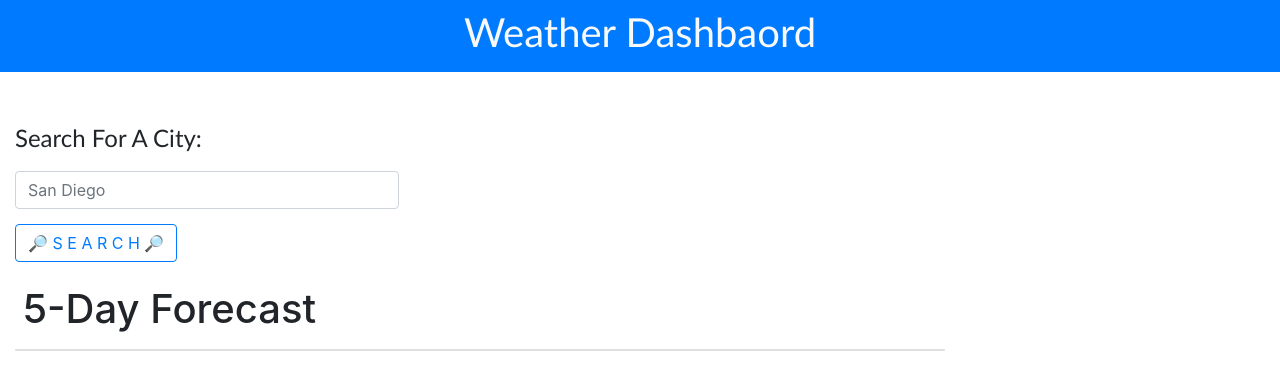
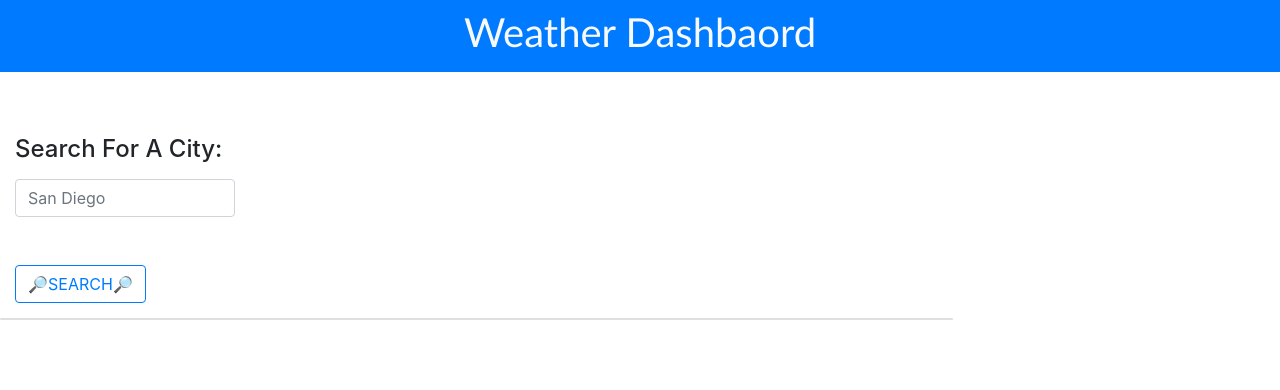
Before and after one commit to abewd/WeatherForecast, a plain HTML site: page index.html in a window 1280 px wide. Drawn offline with nearby package versions, Linux system fonts and the light colour scheme.

Commit message:
redid the html, starting the JS and progressing through it.

```diff
--- a/assets/style.css
+++ b/assets/style.css
@@ -26,3 +26,11 @@ header {
   justify-content: left;
   display: flex;
 }
+
+.searchButton {
+  margin: 15px;
+}
+
+.searchText {
+  margin: 15px;
+}
--- a/index.html
+++ b/index.html
@@ -30,43 +30,45 @@
         <h1>Weather Dashbaord</h1>
       </div>
     </header>
-    <!-- Main Content For The Page -->
+
+    <!-- Main Content Container -->
     <div class="mainContent">
-      <!-- Search Bar Bootstrap -->
-      <div class="citySearch">
-        <a>Search For A City: </a>
-      </div>
+      <!-- Main Content Row -->
+      <div class="row">
+        <!-- City Search -->
+        <div class="col-7 searchCol">
+          <!-- Search Button -->
+          <div class="searchText">
+            <h4>Search For A City:</h4>
+          </div>
+          <div class="input-group mb-5">
+            <input
+              type="text"
+              class="form-control"
+              id="cityInput"
+              placeholder="San Diego"
+            />
+          </div>
+          <!-- Search Button -->
+          <div class="searchButton">
+            <button
+              type="button"
+              class="btn btn-outline-primary"
+              id="citySearchBtn"
+            >
+              🔎SEARCH🔎
+            </button>
+          </div>
 
-      <div class="input-group">
-        <input
-          type="Search"
-          class="form-control rounded"
-          placeholder="San Diego"
-          aria-label="Search"
-          aria-describedby="search-addon"
-        />
-      </div>
+          <!-- City Table List -->
+          <div class="list-group" id="cityList"></div>
+        </div>
 
-      <!-- Magnification logo is an Emoji -->
-      <div class="searchBar">
-        <button type="button" class="btn btn-outline-primary">
-          🔎 S E A R C H 🔎
-        </button>
-      </div>
-      <!-- This is where the forecast will be displayed -->
-      <!-- Display 5 day forecast here: -->
-
-      <div class="col-md-8">
-        <div class="d-flex flex-column">
-          <div class="p-2"><h1>5-Day Forecast</h1></div>
-          <div id="five-day" class="row"></div>
+        <!-- Weather Information Column -->
+        <div class="col-9">
+          <div class="card" style="width: 100%" id="weatherContainer"></div>
+          <div id="forecastContainer"></div>
         </div>
-      </div>
-
-      <!-- Weather Information Column -->
-      <div class="col-9">
-        <div class="card" style="width: 100%" id="weatherContainer"></div>
-        <div id="forecastContainer"></div>
       </div>
     </div>
   </head>
```
Also changed, not shown: assets/script.js (+47 -0 lines).
